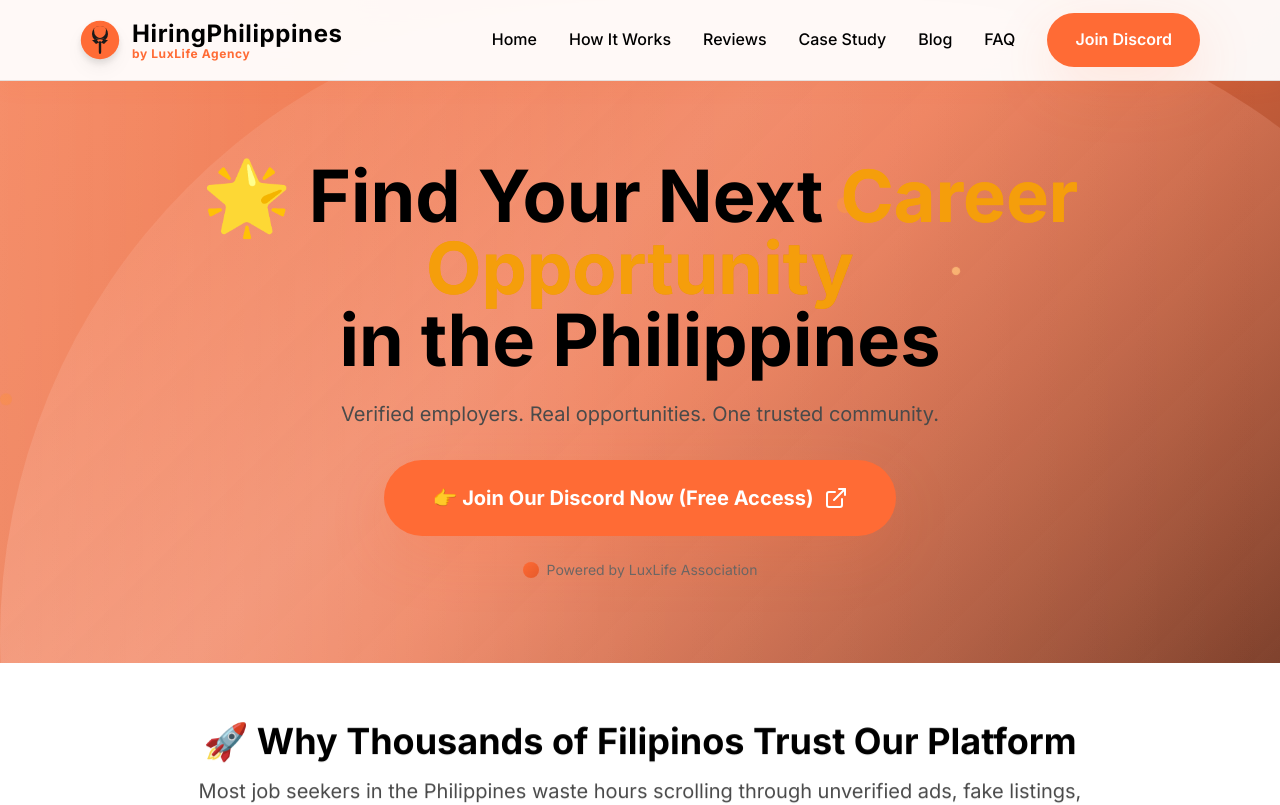
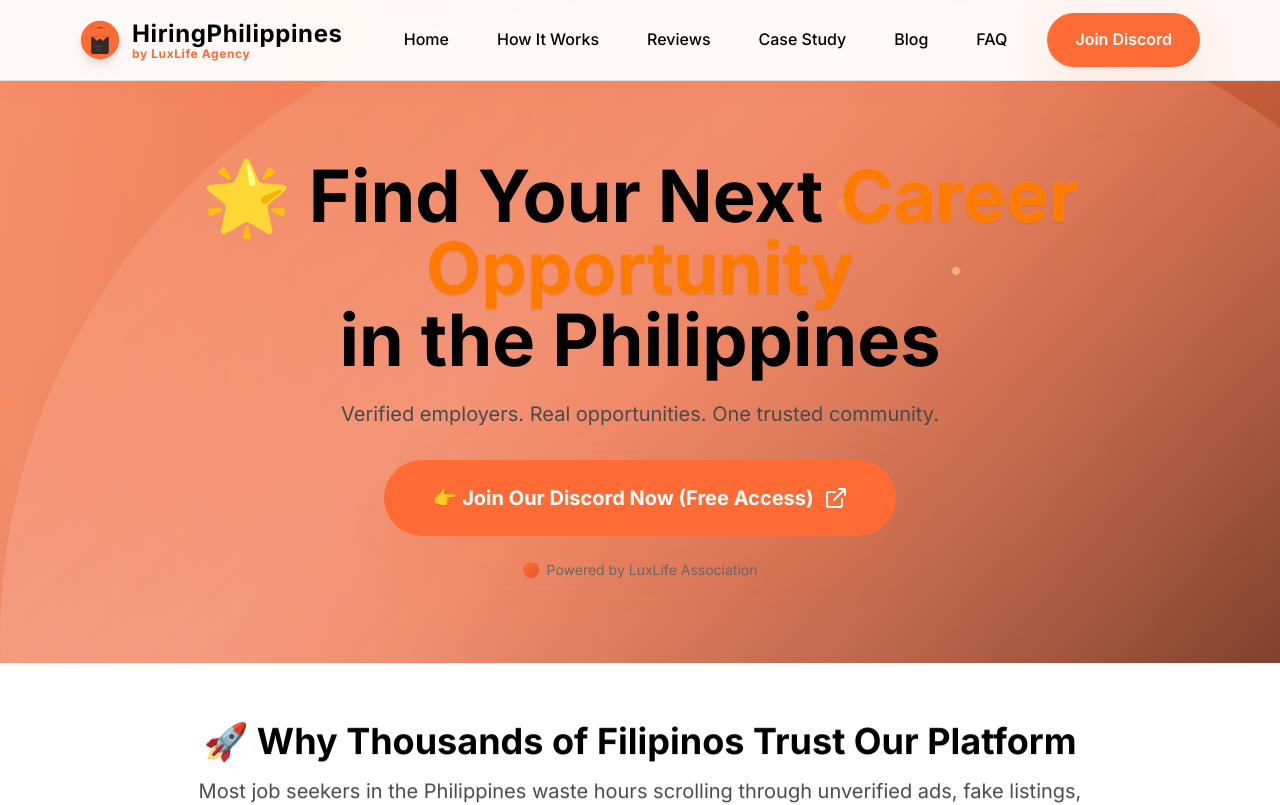
Before and after one commit to gigageek101/luxlife-hiring-website, a Next.js app: page / in a window 1280 px wide. Shown: the top 805 px of the page. Built offline with nearby package versions, Linux system fonts and the light colour scheme; a web font is replaced by a local one.

Commit message:
Fix header contrast and navigation - WCAG AA compliant headers with pure black/white, darker orange gradients, smooth navigation hover effects, new LuxLife Agency logo

```diff
--- a/app/globals.css
+++ b/app/globals.css
@@ -70,20 +70,30 @@
     scroll-behavior: smooth;
   }
 
-  /* Typography - Clean and readable */
+  /* Typography - Maximum contrast headers */
   h1 {
     @apply text-4xl md:text-6xl font-bold;
-    color: var(--text-primary);
+    color: #000000; /* Pure black for maximum contrast */
   }
 
   h2 {
     @apply text-3xl md:text-4xl font-bold;
-    color: var(--text-primary);
+    color: #000000; /* Pure black for maximum contrast */
   }
 
   h3 {
     @apply text-xl md:text-2xl font-semibold;
-    color: var(--text-primary);
+    color: #000000; /* Pure black for maximum contrast */
+  }
+
+  /* Headers on dark backgrounds */
+  .bg-dark h1,
+  .bg-dark h2,
+  .bg-dark h3,
+  footer h1,
+  footer h2,
+  footer h3 {
+    color: #ffffff !important; /* Pure white on dark backgrounds */
   }
 
   p {
@@ -292,13 +302,22 @@
     color: transparent;
   }
 
-  /* Modern hover lift */
+  /* Modern hover lift - less aggressive */
   .hover-lift {
-    transition: all 0.4s cubic-bezier(0.4, 0, 0.2, 1);
+    transition: all 0.3s cubic-bezier(0.4, 0, 0.2, 1);
   }
 
   .hover-lift:hover {
-    transform: translateY(-12px) scale(1.03);
+    transform: translateY(-4px) scale(1.02);
+  }
+
+  /* Subtle hover for navigation */
+  .nav-hover {
+    transition: all 0.2s ease;
+  }
+
+  .nav-hover:hover {
+    transform: translateY(-1px);
   }
 
   /* Modern glow effect */
@@ -340,15 +359,16 @@
     50% { transform: scale(1.05); opacity: 0.8; }
   }
 
-  /* Gradient text - always readable with yellow tones */
+  /* Gradient text - WCAG AA compliant with darker orange */
   .gradient-text {
-    background: linear-gradient(135deg, #fbbf24, #f59e0b, #d97706);
+    background: linear-gradient(135deg, #FF7A00, #FFB347, #FF7A00);
     background-clip: text;
     -webkit-background-clip: text;
-    color: #f59e0b; /* Yellow fallback for browsers that don't support background-clip */
+    color: #FF7A00; /* Darker orange fallback for better contrast */
     background-size: 200% 200%;
     animation: gradientShift 3s ease infinite;
     font-weight: 700;
+    text-shadow: 0 1px 2px rgba(0, 0, 0, 0.1); /* Subtle shadow for better readability */
   }
 
   /* Ensure gradient text is readable on different backgrounds */
--- a/components/Footer.tsx
+++ b/components/Footer.tsx
@@ -19,7 +19,7 @@
                   alt="LuxLife Agency"
                   width={35}
                   height={35}
-                  className="filter drop-shadow-lg hover:scale-110 transition-transform duration-300"
+                  className="filter drop-shadow-lg hover:scale-105 transition-transform duration-300"
                 />
               </div>
               <div>
--- a/components/Navbar.tsx
+++ b/components/Navbar.tsx
@@ -54,7 +54,7 @@
                   alt="LuxLife Agency"
                   width={40}
                   height={40}
-                  className="filter drop-shadow-lg hover:scale-110 transition-transform duration-300"
+                  className="filter drop-shadow-lg hover:scale-105 transition-transform duration-300"
                 />
               </div>
               <div className="text-xl lg:text-2xl font-bold tracking-wide">
@@ -70,11 +70,11 @@
               <Link
                 key={item.name}
                 href={item.href}
-                className="transition-colors duration-200 font-medium relative group hover-lift"
+                className="transition-colors duration-200 font-medium relative group px-2 py-1"
                 style={{ color: 'var(--text-on-white)' }}
               >
-                <span>{item.name}</span>
-                <span className="absolute bottom-0 left-0 w-0 h-px transition-all duration-200 group-hover:w-full" style={{ background: 'var(--accent)' }}></span>
+                <span className="relative z-10">{item.name}</span>
+                <span className="absolute bottom-0 left-0 w-0 h-px transition-all duration-300 group-hover:w-full" style={{ background: 'var(--accent)' }}></span>
               </Link>
             ))}
 
```
Also changed, not shown: public/favicon.svg, 1 other file (tests, documents, lock files or other folders).
